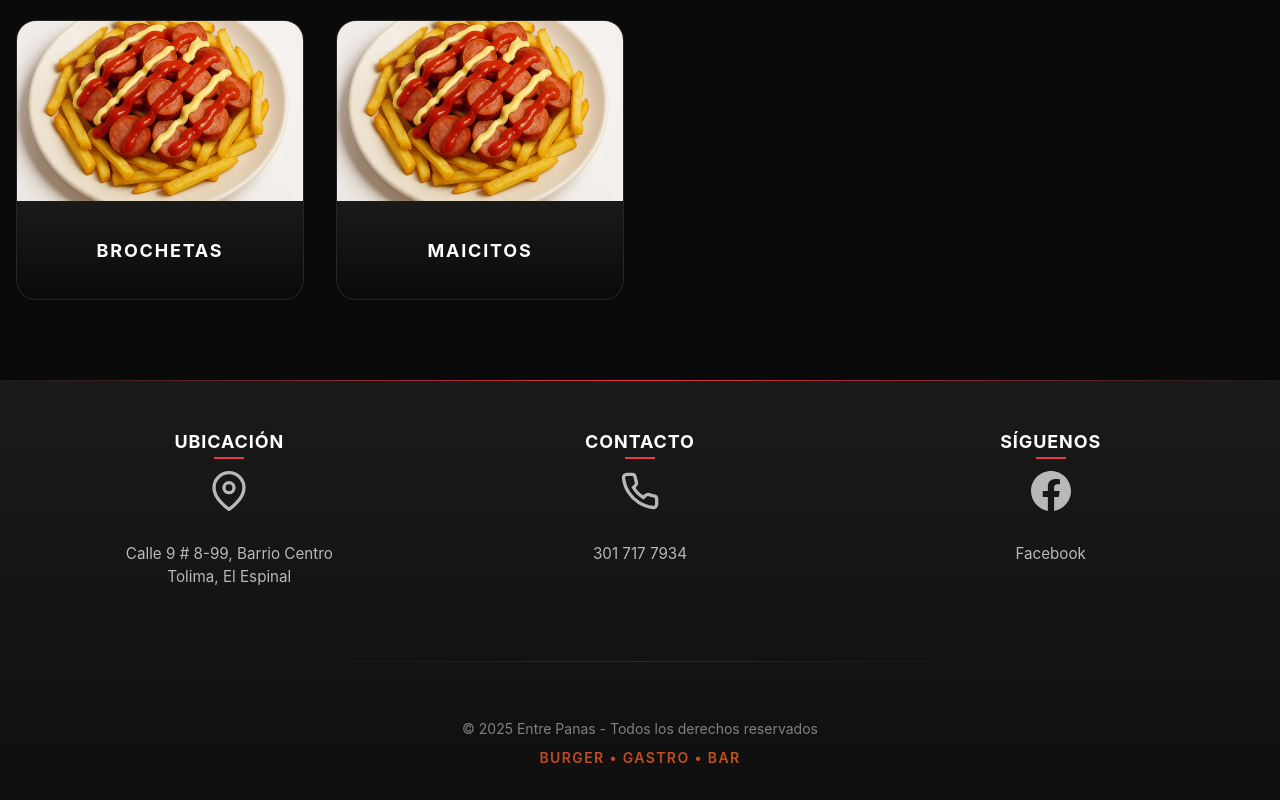
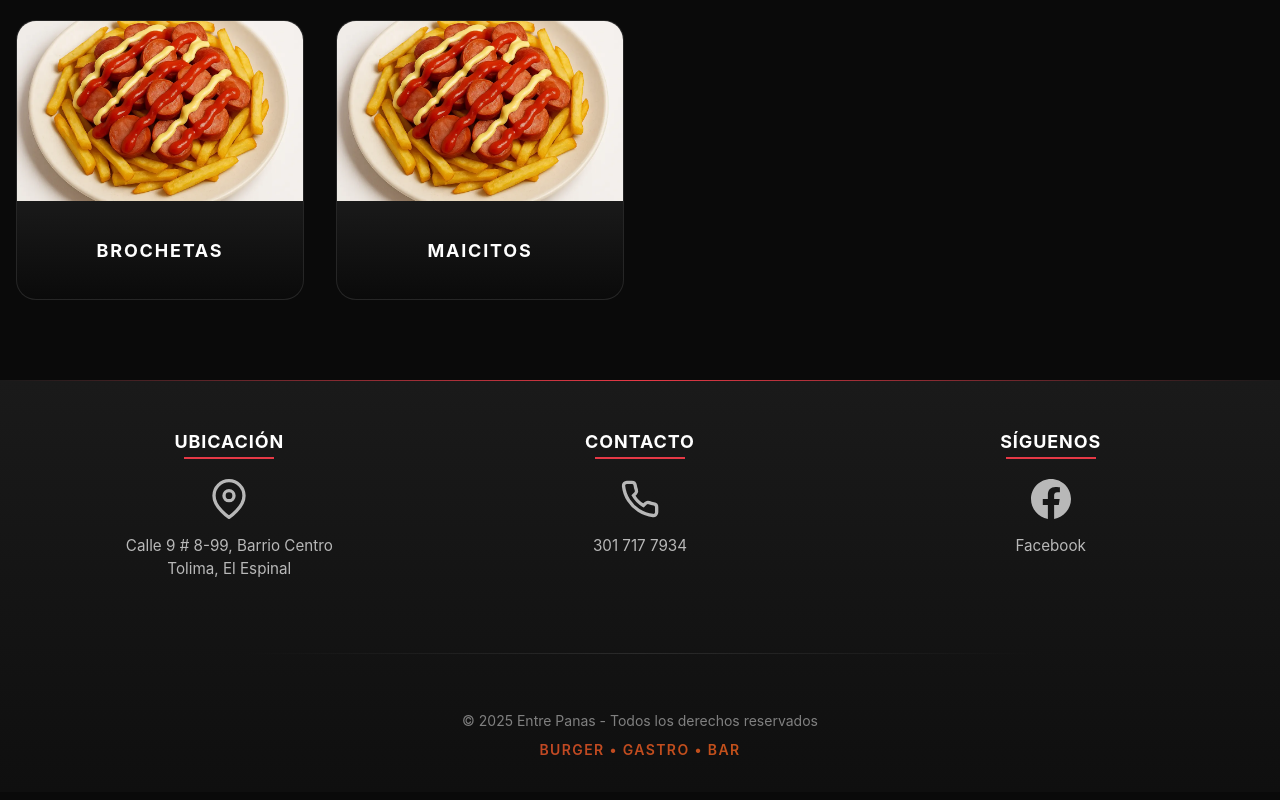
Before and after one commit to entrepanas/panas-menu, a React (Create React App) app: page / in a window 1280 px wide. Shown: the part 881-1681 px from the top of the page. Built offline with nearby package versions, Linux system fonts and the light colour scheme.

Commit message:
optmized footer

```diff
--- a/public/index.html
+++ b/public/index.html
@@ -5,13 +5,13 @@
     <link rel="icon" href="%PUBLIC_URL%/favicon.png" />
     <meta name="viewport" content="width=device-width, initial-scale=1" />
     <meta name="theme-color" content="#d32f2f" />
-    <meta name="description" content="Menú digital de Panas - Burger Gastro Bar. Encuentra nuestros deliciosos platillos, hamburguesas, parrillas y más." />
+    <meta name="description" content="Menú digital de Entre Panas - Burger Gastro Bar. Encuentra nuestros deliciosos platillos, hamburguesas, parrillas y más." />
     <meta name="keywords" content="restaurante, menú, hamburguesas, parrillas, comida, panas, burger, gastro bar" />
 
     <!-- Open Graph / Facebook -->
     <meta property="og:type" content="website" />
-    <meta property="og:title" content="Entre Panas - Menú Digital" />
-    <meta property="og:description" content="Menú digital de Panas - Burger Gastro Bar. Encuentra nuestros deliciosos platillos." />
+    <meta property="og:title" content="Entre Panas - Menú" />
+    <meta property="og:description" content="Menú de Entre Panas - Burger Gastro Bar. Encuentra nuestros deliciosos platillos." />
     <meta property="og:image" content="%PUBLIC_URL%/logo512.png" />
 
     <link rel="apple-touch-icon" href="%PUBLIC_URL%/logo192.png" />
--- a/src/App.css
+++ b/src/App.css
@@ -541,7 +541,7 @@ body::before {
   bottom: -4px;
   left: 50%;
   transform: translateX(-50%);
-  width: 30px;
+  width: 90px;
   height: 2px;
   background: var(--brand-primary);
 }
--- a/src/components/Footer.jsx
+++ b/src/components/Footer.jsx
@@ -9,10 +9,17 @@ const Footer = () => {
         <div className="footer-section">
             <h3 className="footer-title">Ubicación</h3>
             <br></br>
+            <a
+                href="https://maps.app.goo.gl/c8HqaFvRK6oKUZWW7"
+                target="_blank"
+                rel="noopener noreferrer"
+                className="footer-link location-link"
+            >
                 <svg className="footer-icon" viewBox="0 0 24 24" fill="none" stroke="currentColor" strokeWidth="2">
                 <path d="M21 10c0 7-9 13-9 13s-9-6-9-13a9 9 0 0 1 18 0z"></path>
                 <circle cx="12" cy="10" r="3"></circle>
             </svg>
+            </a>
             <br></br>
             <a
                 href="https://maps.app.goo.gl/c8HqaFvRK6oKUZWW7"
@@ -27,9 +34,14 @@ const Footer = () => {
         <div className="footer-section">
             <h3 className="footer-title">Contacto</h3>
             <br></br>
+            <a
+                href="tel:3017177934"
+                className="footer-link phone-link"
+            >
                 <svg className="footer-icon" viewBox="0 0 24 24" fill="none" stroke="currentColor" strokeWidth="2">
                     <path d="M22 16.92v3a2 2 0 0 1-2.18 2 19.79 19.79 0 0 1-8.63-3.07 19.5 19.5 0 0 1-6-6 19.79 19.79 0 0 1-3.07-8.67A2 2 0 0 1 4.11 2h3a2 2 0 0 1 2 1.72 12.84 12.84 0 0 0 .7 2.81 2 2 0 0 1-.45 2.11L8.09 9.91a16 16 0 0 0 6 6l1.27-1.27a2 2 0 0 1 2.11-.45 12.84 12.84 0 0 0 2.81.7A2 2 0 0 1 22 16.92z"></path>
                 </svg>
+            </a>
             <br></br>
             <a
                 href="tel:3017177934"
@@ -43,9 +55,16 @@ const Footer = () => {
         <div className="footer-section">
             <h3 className="footer-title">Síguenos</h3>
             <br></br>
+            <a
+                href="https://www.facebook.com/entrepanasburger.gastrobar"
+                target="_blank"
+                rel="noopener noreferrer"
+                className="footer-link social-link"
+            >
                 <svg className="footer-icon" viewBox="0 0 24 24" fill="currentColor">
                     <path d="M24 12.073c0-6.627-5.373-12-12-12s-12 5.373-12 12c0 5.99 4.388 10.954 10.125 11.854v-8.385H7.078v-3.47h3.047V9.43c0-3.007 1.792-4.669 4.533-4.669 1.312 0 2.686.235 2.686.235v2.953H15.83c-1.491 0-1.956.925-1.956 1.874v2.25h3.328l-.532 3.47h-2.796v8.385C19.612 23.027 24 18.062 24 12.073z"/>
                 </svg>
+            </a>
             <br></br>
             <a
                 href="https://www.facebook.com/entrepanasburger.gastrobar"
```
Lines whose indentation alone changed are shown as unchanged.
